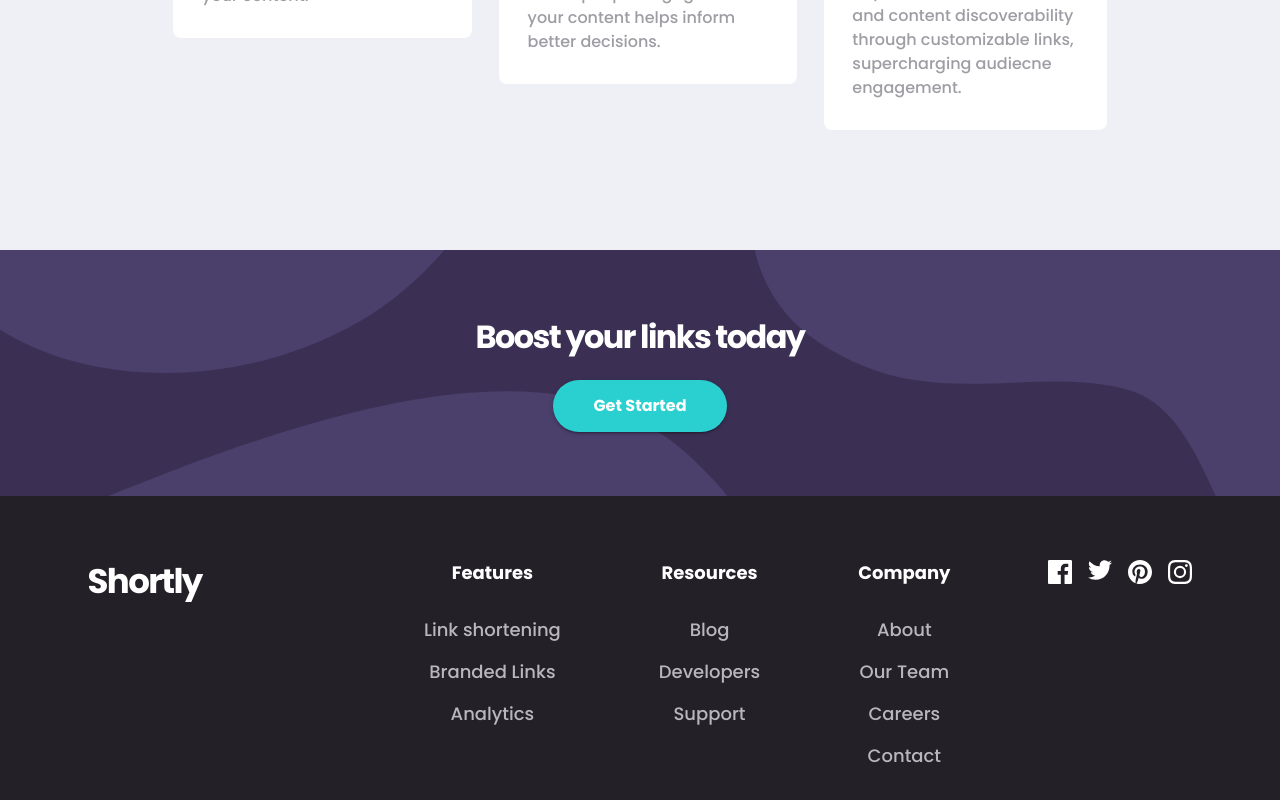
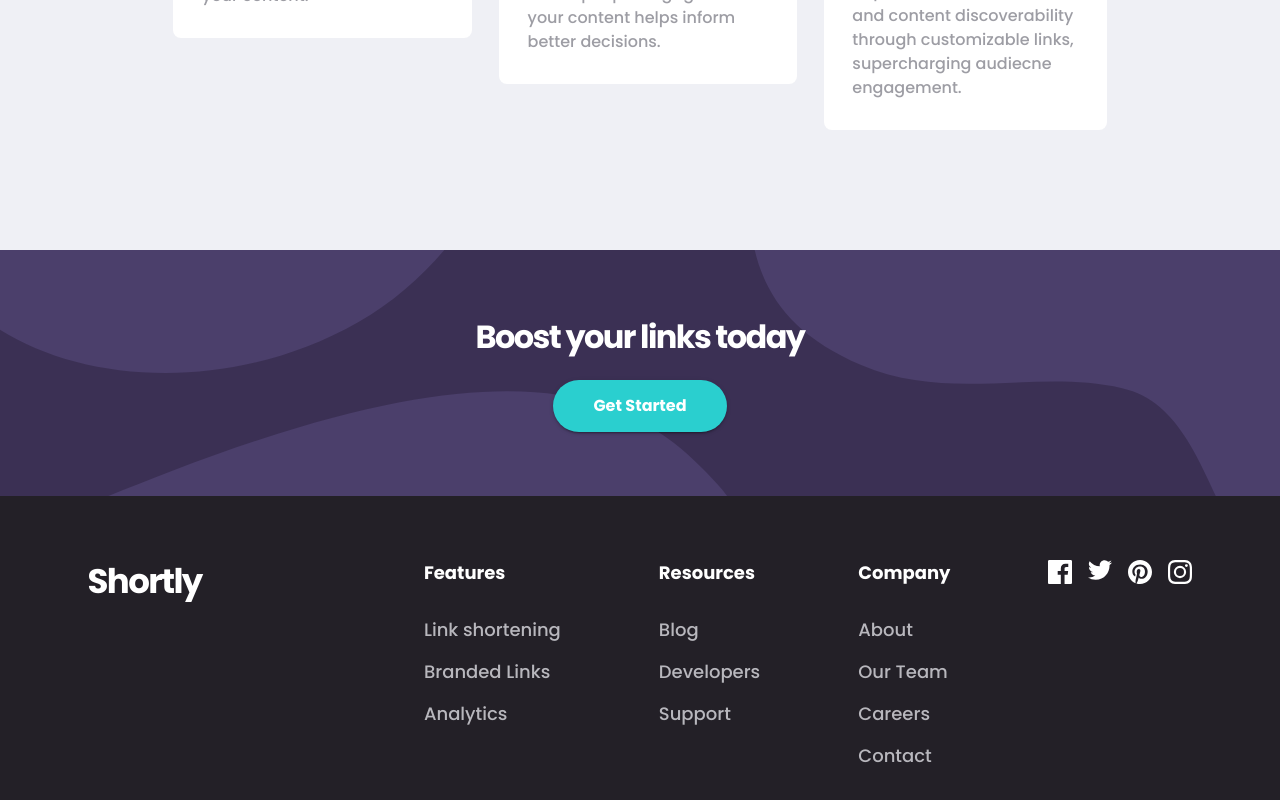
Before and after one commit to SimHoZebs/shortly-landing-page, a Next.js app: page / in a window 1280 px wide. Shown: the part 1594-2394 px from the top of the page. Built offline with nearby package versions, Linux system fonts and the light colour scheme.

Commit message:
Footer text align fix

```diff
--- a/scss/footer.module.scss
+++ b/scss/footer.module.scss
@@ -26,12 +26,16 @@
   @media (max-width: var.$mediaShift) {
     flex-direction: column;
   }
+}
 
 .block {
-    text-align: center;
   display: flex;
   flex-direction: column;
   row-gap: 1rem;
+
+  @media (max-width: var.$mediaShift) {
+    text-align: center;
+  }
 
   &__title {
     margin-bottom: 1rem;
@@ -40,7 +44,10 @@
 
   &__link {
     width: max-content;
+
+    @media (max-width: var.$mediaShift) {
       margin: 0 auto;
+    }
 
     &:hover {
       color: var.$primaryText;
@@ -54,4 +61,3 @@
   align-items: center;
   column-gap: 1rem;
 }
-}
--- a/styles/css/footer.module.css
+++ b/styles/css/footer.module.css
@@ -27,24 +27,34 @@
     flex-direction: column;
   }
 }
-.linkWrapper .block {
-  text-align: center;
+
+.block {
   display: flex;
   flex-direction: column;
   row-gap: 1rem;
 }
-.linkWrapper .block__title {
+@media (max-width: 768px) {
+  .block {
+    text-align: center;
+  }
+}
+.block__title {
   margin-bottom: 1rem;
   text-transform: capitalize;
 }
-.linkWrapper .block__link {
+.block__link {
   width: max-content;
-  margin: 0 auto;
 }
-.linkWrapper .block__link:hover {
+@media (max-width: 768px) {
+  .block__link {
+    margin: 0 auto;
+  }
+}
+.block__link:hover {
   color: #2acfcf;
 }
-.linkWrapper .socials {
+
+.socials {
   display: flex;
   height: 24px;
   align-items: center;
```
Also changed, not shown: 1 other file (tests, documents, lock files or other folders). Lines whose indentation alone changed are shown as unchanged.
